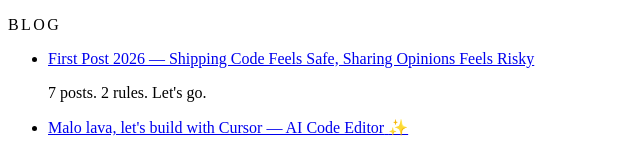
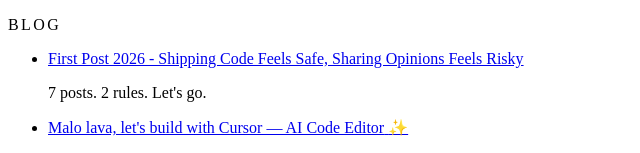
Before and after one commit to tausani-ah-chong/tausani-portfolio, a Next.js app: page /blog in a window 1280 px wide. Shown: the top 153 px of the page, without its empty margins (0-640 px from the left). Built offline with nearby package versions, Linux system fonts and the light colour scheme.

Commit message:
Fix hyphen in blog post title

```diff
--- a/pages/blog.tsx
+++ b/pages/blog.tsx
@@ -19,7 +19,7 @@
 					<ul className="py-2 list-disc">
 						<li className="py-2 text-lg">
 							<Link className="hover:underline py-2 font-bold" href="/blog/first-post-2026">
-								First Post 2026 — Shipping Code Feels Safe, Sharing Opinions Feels Risky
+								First Post 2026 - Shipping Code Feels Safe, Sharing Opinions Feels Risky
 							</Link>
 							<p className="text-base">7 posts. 2 rules. Let&apos;s go.</p>
 						</li>
```
